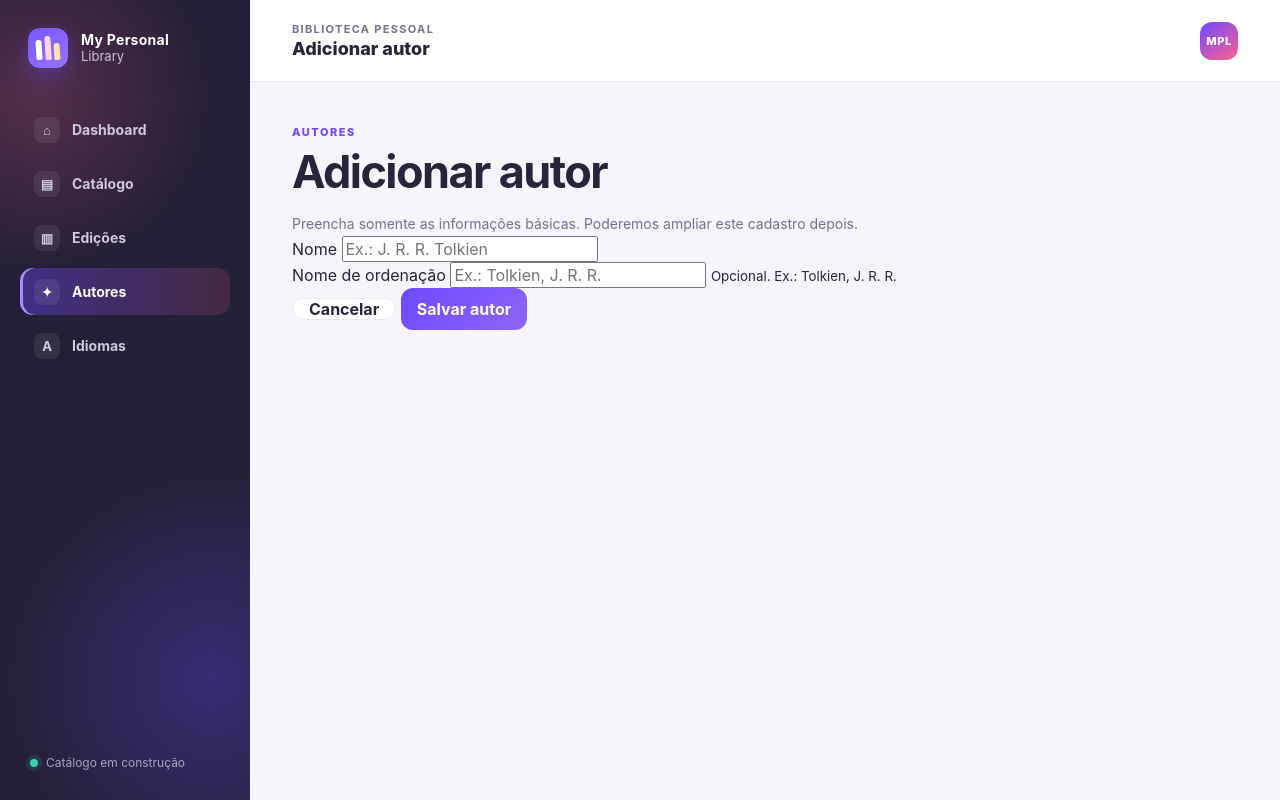
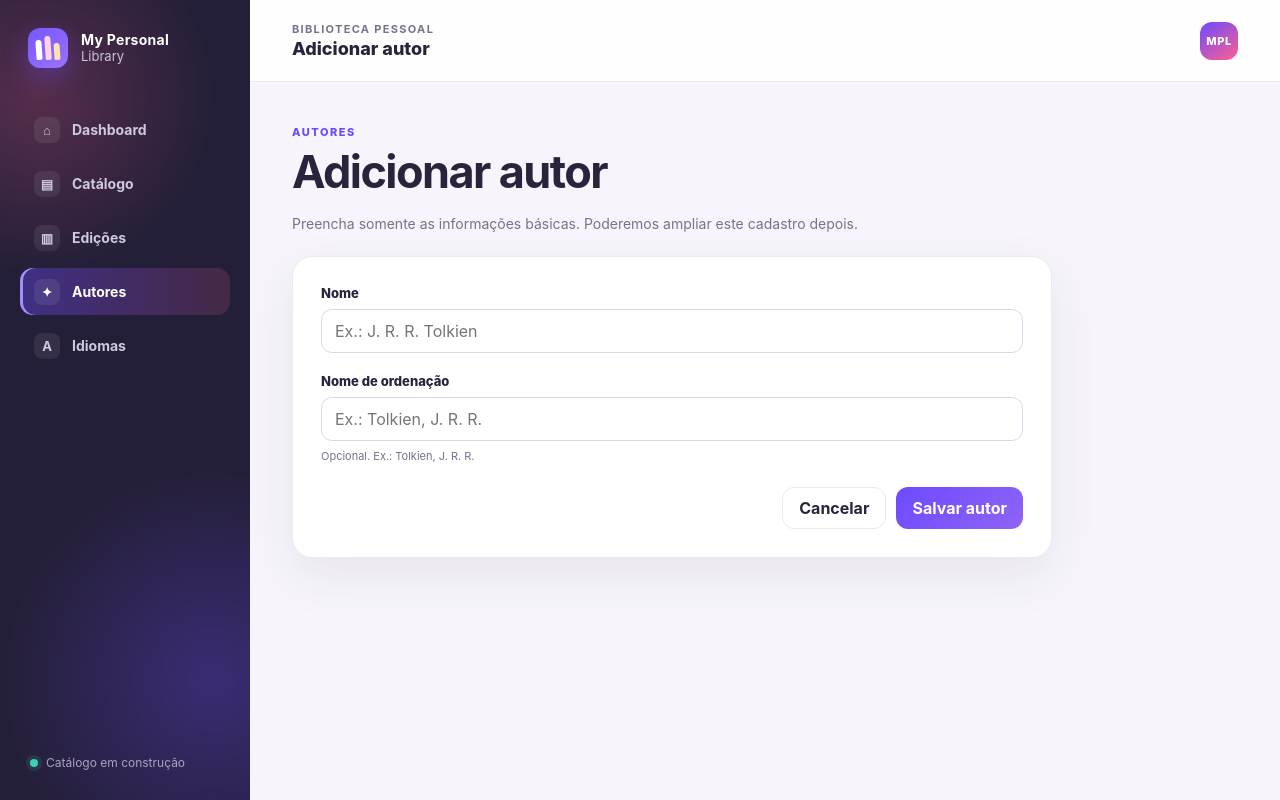
Before and after one commit to clice/my-personal-library, a Django app: page /authors/add/ in a window 1280 px wide. Run offline with Django 5.2, Linux system fonts and the light colour scheme.

Commit message:
style: add author and language CRUD styles

```diff
--- a/static/css/app.css
+++ b/static/css/app.css
@@ -484,3 +484,226 @@ button:disabled { opacity: .45; cursor: not-allowed; }
     .metric-grid { grid-template-columns: 1fr; }
     .page-heading, .catalog-toolbar { align-items: stretch; flex-direction: column; }
 }
+
+
+.button-link {
+    display: inline-flex;
+    align-items: center;
+    justify-content: center;
+}
+
+.messages {
+    display: grid;
+    gap: 10px;
+    margin-bottom: 18px;
+}
+
+.message {
+    padding: 12px 15px;
+    border: 1px solid #cfeee5;
+    border-radius: 13px;
+    color: #167d69;
+    background: #effbf7;
+    font-size: 13px;
+    font-weight: 700;
+}
+
+.search-form {
+    width: 100%;
+}
+
+.data-panel,
+.form-panel {
+    margin-top: 20px;
+    border: 1px solid var(--line);
+    border-radius: 20px;
+    background: var(--surface);
+    box-shadow: var(--shadow);
+}
+
+.data-table-wrap {
+    overflow-x: auto;
+}
+
+.data-table {
+    width: 100%;
+    border-collapse: collapse;
+    font-size: 14px;
+}
+
+.data-table th,
+.data-table td {
+    padding: 17px 20px;
+    text-align: left;
+    border-bottom: 1px solid var(--line);
+}
+
+.data-table th {
+    color: var(--muted);
+    background: #fbfaff;
+    font-size: 11px;
+    font-weight: 850;
+    letter-spacing: .08em;
+    text-transform: uppercase;
+}
+
+.data-table tbody tr:last-child td {
+    border-bottom: 0;
+}
+
+.data-table tbody tr:hover {
+    background: #fdfcff;
+}
+
+.actions-column {
+    width: 180px;
+    text-align: right !important;
+}
+
+.row-actions {
+    display: flex;
+    justify-content: flex-end;
+    gap: 14px;
+    white-space: nowrap;
+}
+
+.row-actions a {
+    color: var(--purple);
+    font-size: 12px;
+    font-weight: 800;
+}
+
+.row-actions .danger-link {
+    color: #d94f67;
+}
+
+.code-pill {
+    display: inline-flex;
+    min-width: 36px;
+    justify-content: center;
+    padding: 5px 8px;
+    border-radius: 8px;
+    color: #1b8b73;
+    background: var(--mint-soft);
+    font-size: 11px;
+    font-weight: 850;
+    text-transform: lowercase;
+}
+
+.muted-dash {
+    color: #b9b3c7;
+}
+
+.compact-empty {
+    min-height: 300px;
+    padding: 42px 24px;
+    display: grid;
+    place-items: center;
+    align-content: center;
+    text-align: center;
+}
+
+.compact-empty h2 {
+    margin: 18px 0 4px;
+    font-size: 19px;
+}
+
+.compact-empty p {
+    margin: 0;
+    color: var(--muted);
+    font-size: 13px;
+}
+
+.form-panel {
+    max-width: 760px;
+    padding: 28px;
+}
+
+.entity-form {
+    display: grid;
+    gap: 20px;
+}
+
+.form-field {
+    display: grid;
+    gap: 8px;
+}
+
+.form-field label {
+    font-size: 13px;
+    font-weight: 800;
+}
+
+.form-field input {
+    width: 100%;
+    min-height: 44px;
+    padding: 0 13px;
+    border: 1px solid #ddd7ea;
+    border-radius: 11px;
+    color: var(--ink);
+    background: #fff;
+    outline: 0;
+}
+
+.form-field input:focus {
+    border-color: #9f8aff;
+    box-shadow: 0 0 0 3px rgba(109,74,255,.1);
+}
+
+.form-field small {
+    color: var(--muted);
+    font-size: 11px;
+}
+
+.field-error,
+.form-errors {
+    color: #c53e58;
+    font-size: 12px;
+    font-weight: 700;
+}
+
+.form-actions {
+    display: flex;
+    justify-content: flex-end;
+    gap: 10px;
+    margin-top: 4px;
+}
+
+.button-danger {
+    min-height: 42px;
+    padding: 0 16px;
+    border: 0;
+    border-radius: 12px;
+    color: #fff;
+    background: #db526a;
+    font-weight: 800;
+}
+
+.danger-panel h2 {
+    margin: 0 0 8px;
+}
+
+.danger-panel p {
+    margin: 0 0 24px;
+    color: var(--muted);
+    line-height: 1.6;
+}
+
+@media (max-width: 620px) {
+    .data-table th,
+    .data-table td {
+        padding: 14px;
+    }
+
+    .form-panel {
+        padding: 20px;
+    }
+
+    .form-actions {
+        flex-direction: column-reverse;
+    }
+
+    .form-actions > * {
+        width: 100%;
+    }
+}
```
